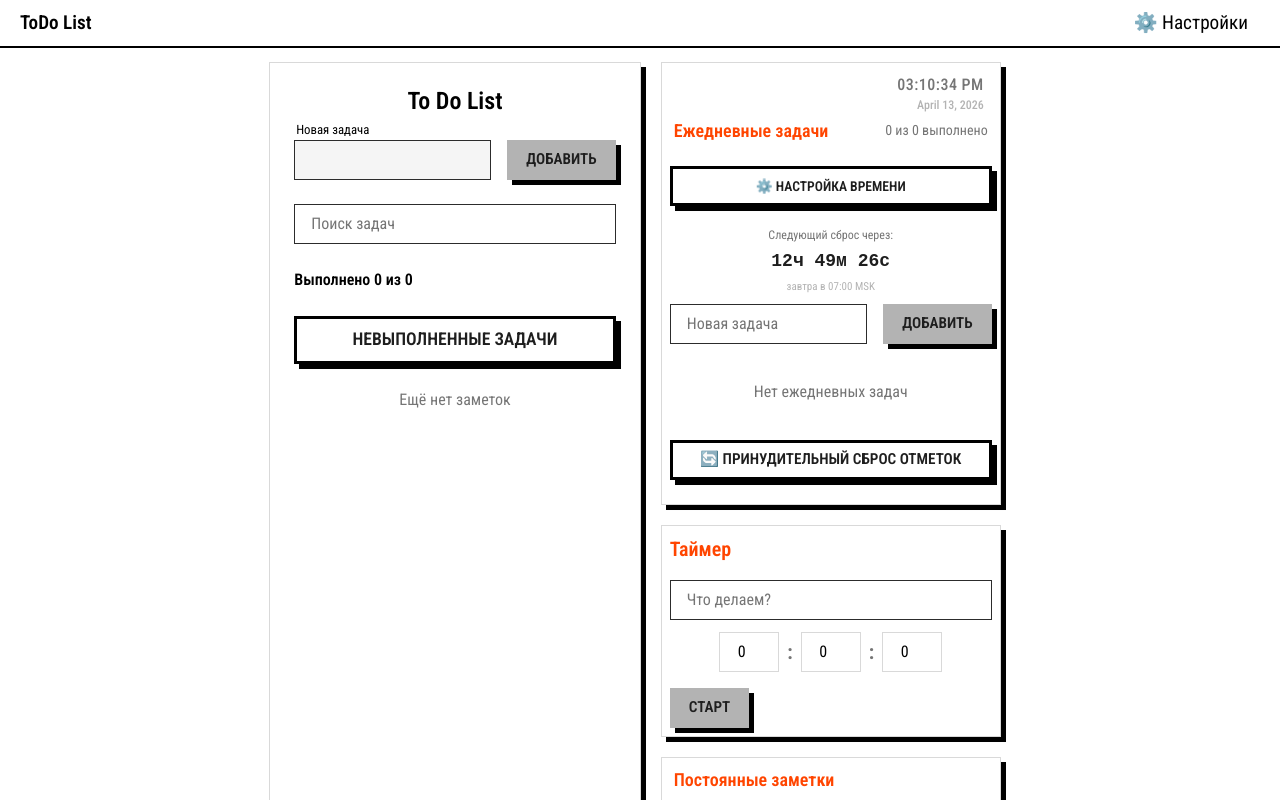
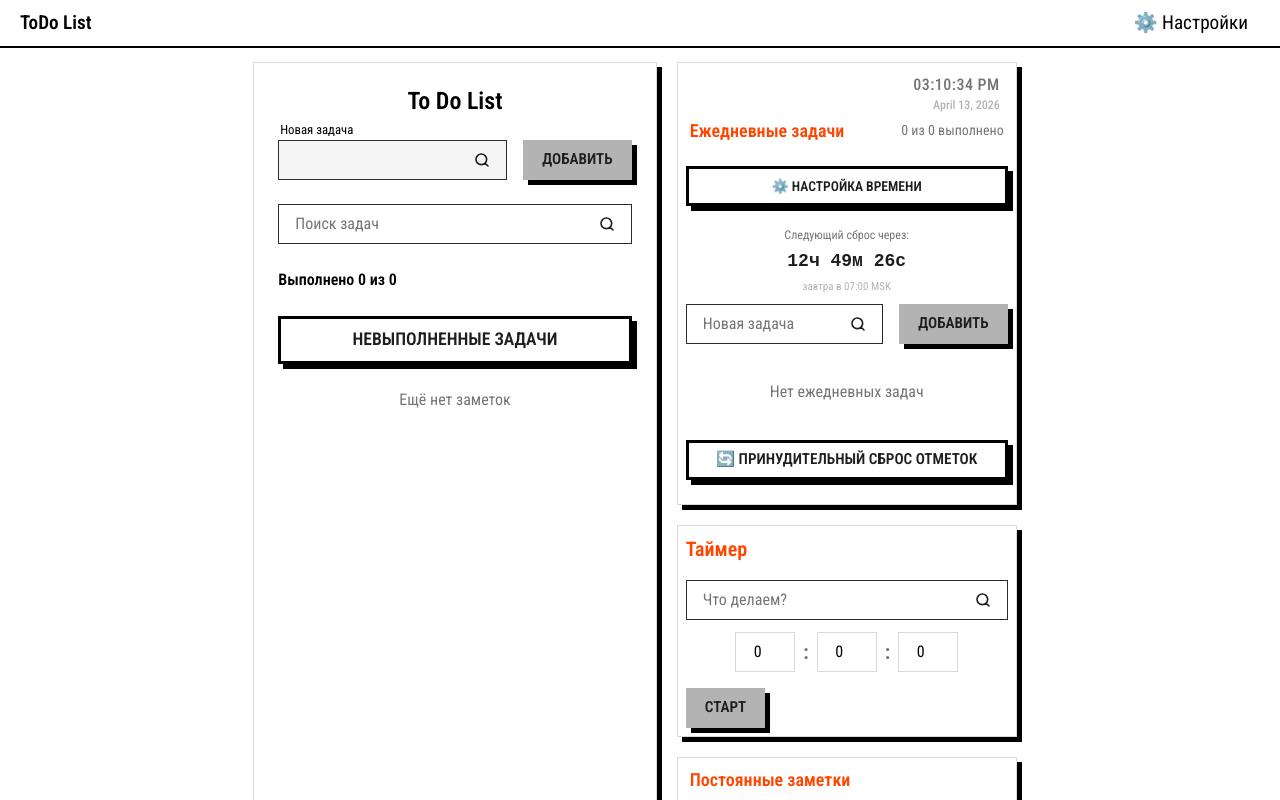
Before and after one commit to omnesmorimur/Todo, a React (Vite) app: page / in a window 1280 px wide. Shown: the top 800 px of the page. Built offline with nearby package versions, Linux system fonts and the light colour scheme.

Commit message:
change type

```diff
--- a/src/entities/todo/module/useTasks.js
+++ b/src/entities/todo/module/useTasks.js
@@ -62,6 +62,9 @@ const useTasks = () => {
               dispatch({ type: 'DELETE', id: taskId })
               setDisappearingTaskId(null)
             }, 400)
+          })
+          .catch((error) => {
+            console.error('Ошибка при удалении:', error)
           })
       }, [])
 
--- a/src/entities/todo/ui/ToDoItem/ToDoItem.jsx
+++ b/src/entities/todo/ui/ToDoItem/ToDoItem.jsx
@@ -53,6 +53,7 @@ const ToDoItem = (props) => {
         aria-label="Delete"
         title="Delete"
         onClick={() => deleteTask(id)}
+        type="button"
       >
         <svg
           width="20"
--- a/src/features/add-task/AddTaskForm.jsx
+++ b/src/features/add-task/AddTaskForm.jsx
@@ -35,7 +35,8 @@ const AddTaskForm = (props) => {
         value={newTaskTitle}
         error={error}
         onInput={onInput}
-        autoComplete="off"
+        type="search"
+        autoComplete="false"
       />
       <Button2
         type="submit"
--- a/src/shared/ui/Field/Field.jsx
+++ b/src/shared/ui/Field/Field.jsx
@@ -5,12 +5,11 @@ const Field = (props) => {
     className = '',
     id,
     label,
-    type = 'text',
+    type = 'search',
     value,
     onInput,
     ref,
     error,
-    autoComplete = 'off',
   } = props
 
   return (
@@ -23,13 +22,10 @@ const Field = (props) => {
         id={id}
         ref={ref}
         placeholder=""
-        autoComplete={autoComplete}
+        autoComplete="false"
         type={type}
         value={value}
         onInput={onInput}
-        name={id}
-        spellCheck="false"
-        data-form-type="other"
       />
       {error && (
         <span className={styles.error} title={error}>{error}</span>
```
Also changed, not shown: src/shared/api/tasks/tasksLocalAPI.js (indentation only). Lines whose indentation alone changed are shown as unchanged.
